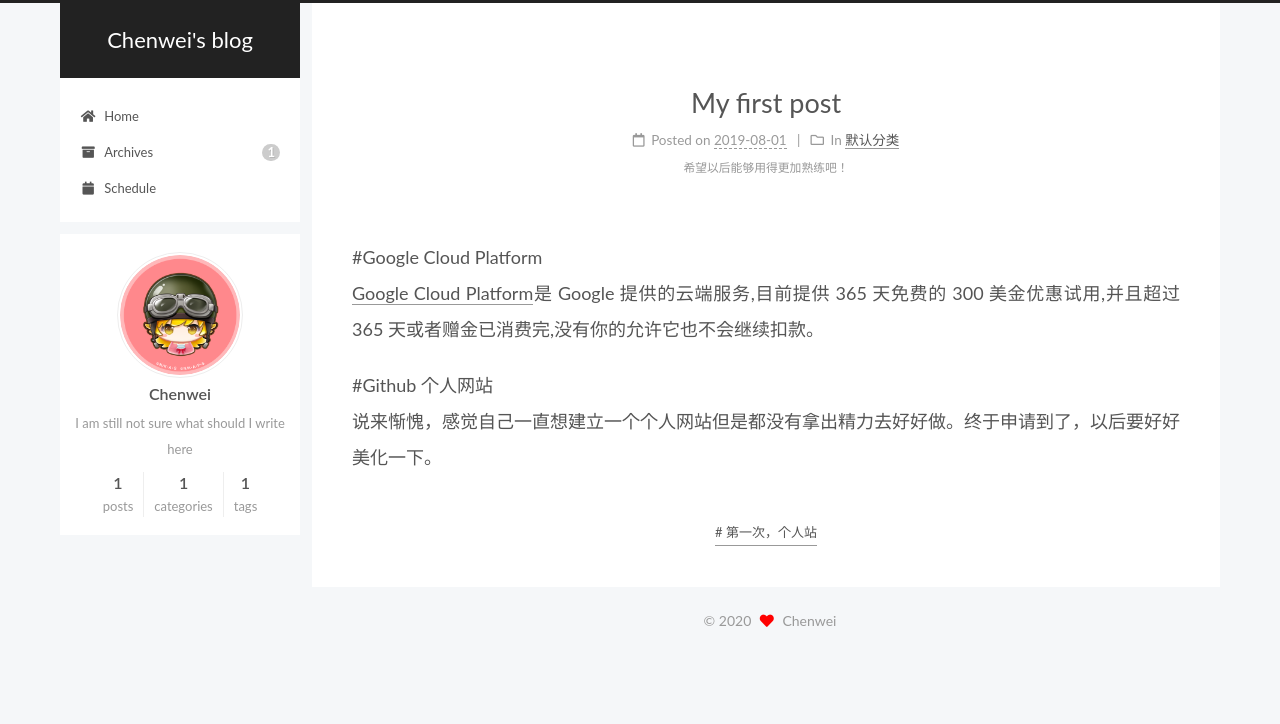
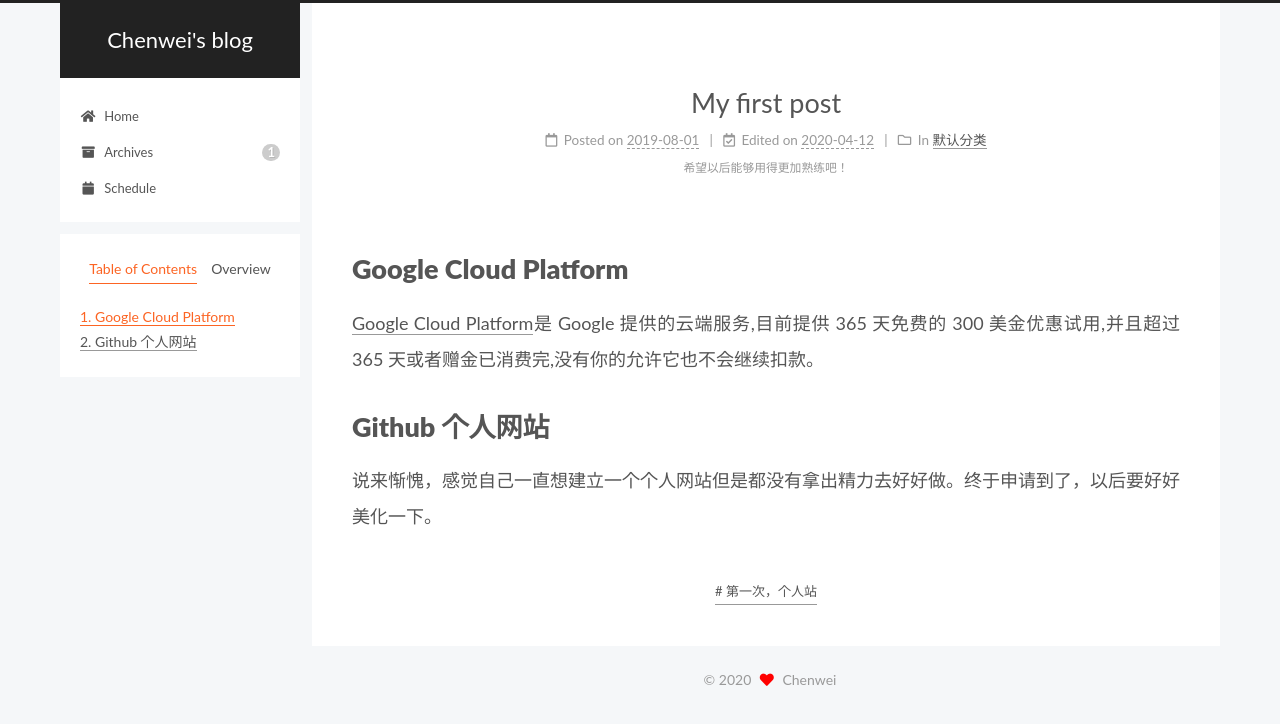
Before and after one commit to ChenweiXiao13/ChenweiXiao13.github.io, a plain HTML site: page 2019/08/01/hello-world/index.html in a window 1280 px wide. Drawn offline with Linux system fonts and the light colour scheme.

Commit message:
Site updated: 2020-04-12 09:24:11

```diff
--- a/2019/08/01/hello-world/index.html
+++ b/2019/08/01/hello-world/index.html
@@ -28,7 +28,7 @@
 <meta property="og:site_name" content="Chenwei&#39;s blog">
 <meta property="og:description" content="希望以后能够用得更加熟练吧！">
 <meta property="og:locale" content="en">
-<meta property="og:updated_time" content="2019-08-01T07:46:09.206Z">
+<meta property="og:updated_time" content="2020-04-12T07:23:01.270Z">
 <meta name="twitter:card" content="summary">
 <meta name="twitter:title" content="My first post">
 <meta name="twitter:description" content="希望以后能够用得更加熟练吧！">
@@ -179,9 +179,15 @@
               </span>
               <span class="post-meta-item-text">Posted on</span>
 
-
-              <time title="Created: 2019-08-01 00:00:00 / Modified: 09:46:09" itemprop="dateCreated datePublished" datetime="2019-08-01T00:00:00+02:00">2019-08-01</time>
+              <time title="Created: 2019-08-01 00:00:00" itemprop="dateCreated datePublished" datetime="2019-08-01T00:00:00+02:00">2019-08-01</time>
             </span>
+              <span class="post-meta-item">
+                <span class="post-meta-item-icon">
+                  <i class="far fa-calendar-check"></i>
+                </span>
+                <span class="post-meta-item-text">Edited on</span>
+                <time title="Modified: 2020-04-12 09:23:01" itemprop="dateModified" datetime="2020-04-12T09:23:01+02:00">2020-04-12</time>
+              </span>
             <span class="post-meta-item">
               <span class="post-meta-item-icon">
                 <i class="far fa-folder"></i>
@@ -204,8 +210,8 @@
     <div class="post-body" itemprop="articleBody">
 
 
-        <p>#Google Cloud Platform<br><a href="https://cloud.google.com/free/?hl=zh-cn" target="_blank" rel="noopener">Google Cloud Platform</a>是 Google 提供的云端服务,目前提供 365 天免费的 300 美金优惠试用,并且超过 365 天或者赠金已消费完,没有你的允许它也不会继续扣款。</p>
-<p>#Github 个人网站<br>说来惭愧，感觉自己一直想建立一个个人网站但是都没有拿出精力去好好做。终于申请到了，以后要好好美化一下。</p>
+        <h1 id="Google-Cloud-Platform"><a href="#Google-Cloud-Platform" class="headerlink" title="Google Cloud Platform"></a><strong>Google Cloud Platform</strong></h1><p><a href="https://cloud.google.com/free/?hl=zh-cn" target="_blank" rel="noopener">Google Cloud Platform</a>是 Google 提供的云端服务,目前提供 365 天免费的 300 美金优惠试用,并且超过 365 天或者赠金已消费完,没有你的允许它也不会继续扣款。</p>
+<h1 id="Github-个人网站"><a href="#Github-个人网站" class="headerlink" title="Github 个人网站"></a><strong>Github 个人网站</strong></h1><p>说来惭愧，感觉自己一直想建立一个个人网站但是都没有拿出精力去好好做。终于申请到了，以后要好好美化一下。</p>
 
     </div>
 
@@ -279,6 +285,7 @@
 
       <!--noindex-->
       <div class="post-toc-wrap sidebar-panel">
+          <div class="post-toc motion-element"><ol class="nav"><li class="nav-item nav-level-1"><a class="nav-link" href="#Google-Cloud-Platform"><span class="nav-number">1.</span> <span class="nav-text">Google Cloud Platform</span></a></li><li class="nav-item nav-level-1"><a class="nav-link" href="#Github-个人网站"><span class="nav-number">2.</span> <span class="nav-text">Github 个人网站</span></a></li></ol></div>
       </div>
       <!--/noindex-->
 
```
Also changed, not shown: index.html (+8 -2 lines).
